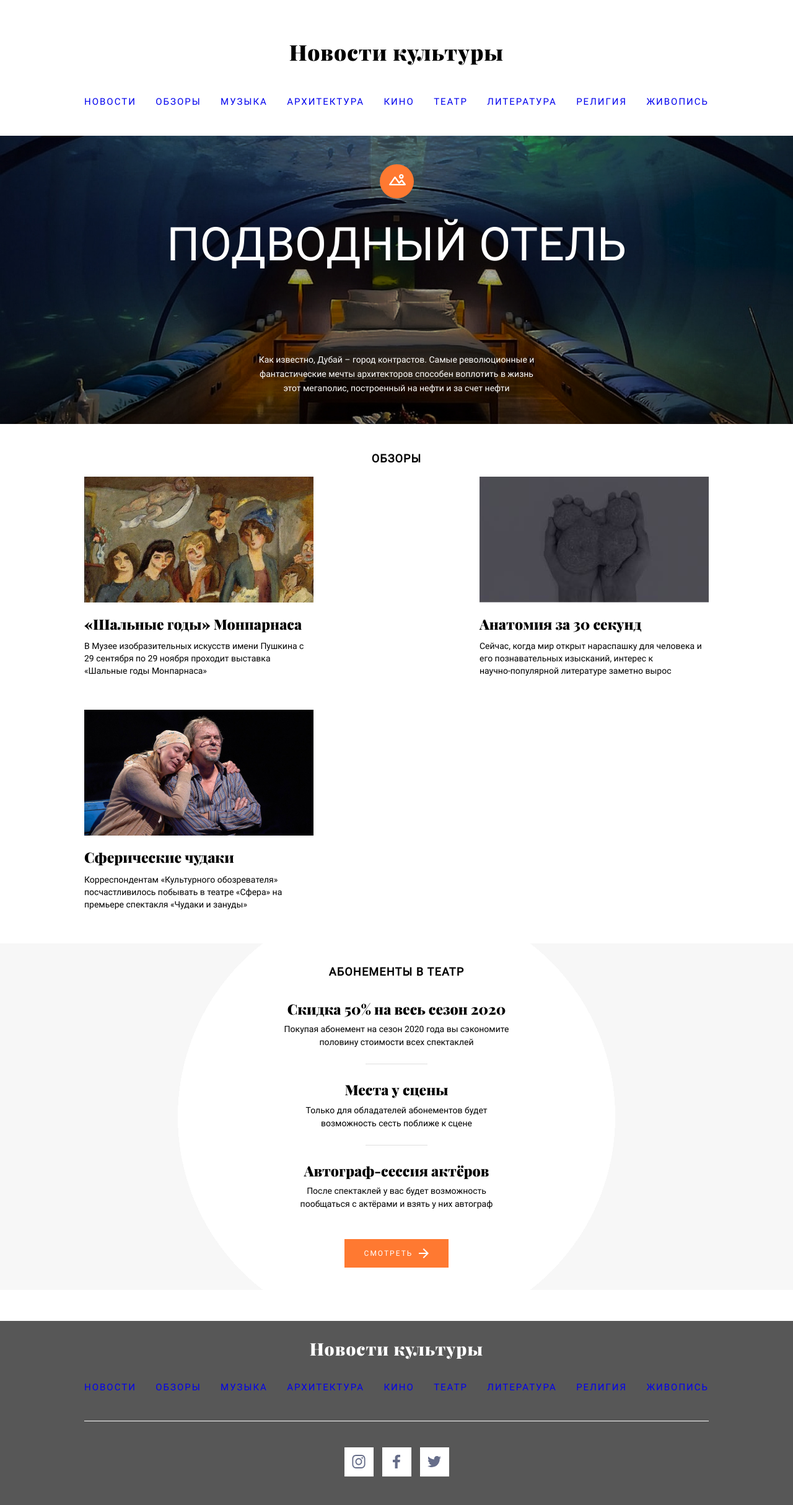
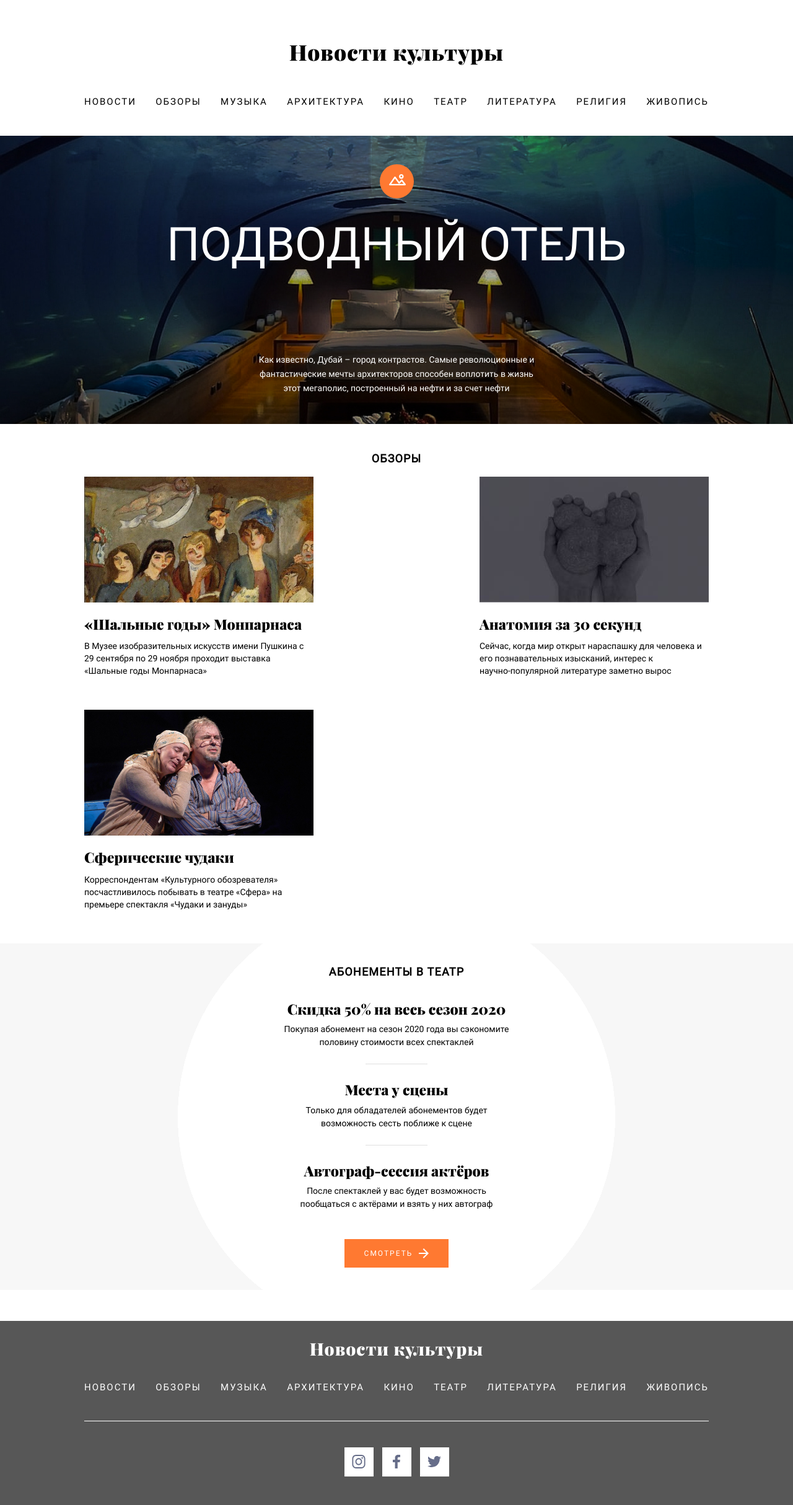
Before and after one commit to BertFrontEnd/culture-news, a plain HTML site: page index.html in a window 1280 px wide. Shown: the whole page at 62% size. Drawn offline with Linux system fonts and the light colour scheme.

Commit message:
fead: edit some styles

```diff
--- a/style.scss
+++ b/style.scss
@@ -34,11 +34,13 @@ header {
           font-size: 1.5rem;
           letter-spacing: 2px;
           text-transform: uppercase;
+          color: #000000;
 
           li {
             a {
               text-decoration: none;
               transition: color 0.2s linear;
+              color: inherit;
 
               &:active {
                 color: inherit;
@@ -279,6 +281,7 @@ footer {
             a {
               text-decoration: none;
               transition: color 0.2s linear;
+              color: inherit;
 
               &:active {
                 color: inherit;
```
Also changed, not shown: style.css, 1 other file.
